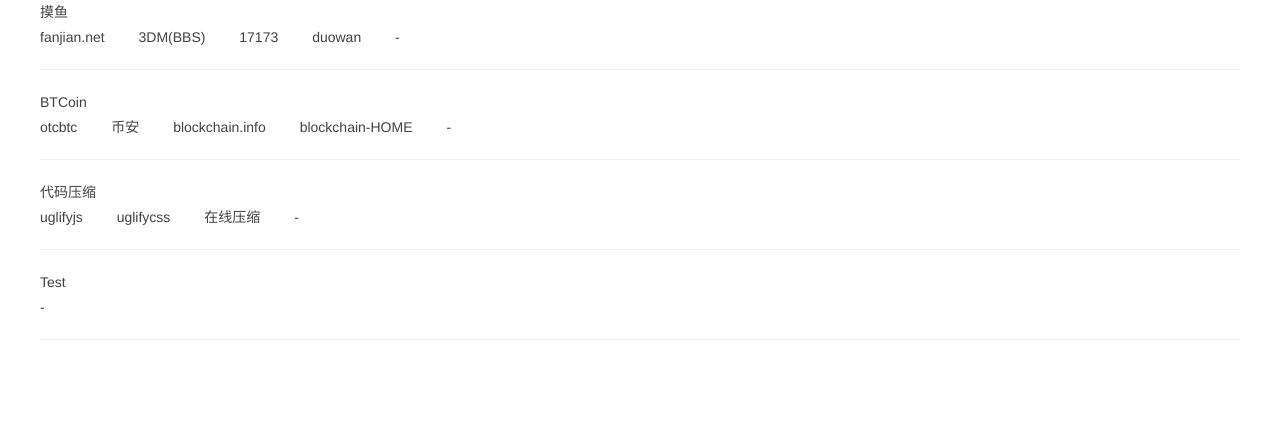
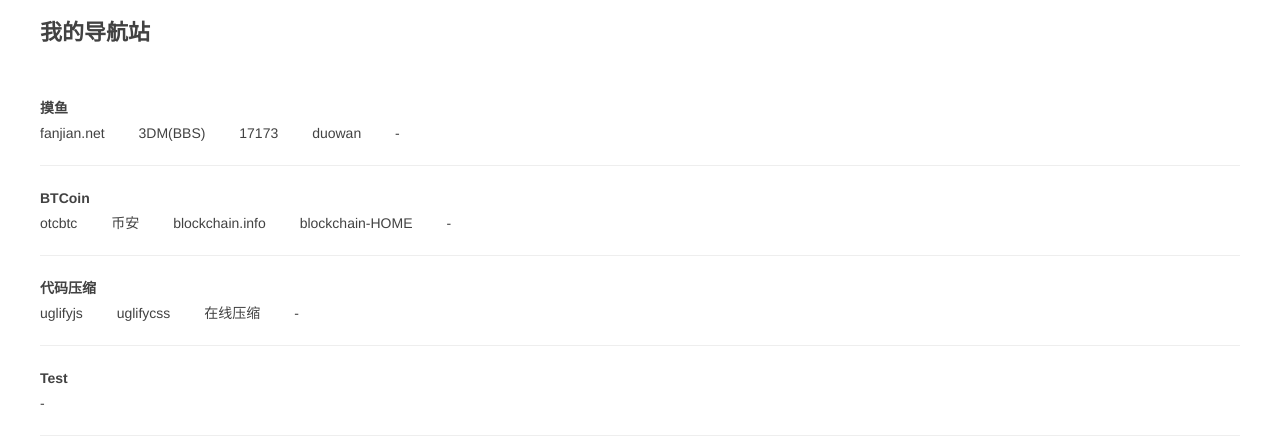
Before and after one commit to ravensWang/ravensWang.github.io, a plain HTML site: page index.html in a window 1280 px wide. Drawn offline with Linux system fonts and the light colour scheme.

Commit message:
Update index.html

```diff
--- a/index.html
+++ b/index.html
@@ -6,6 +6,7 @@
 	<title>导航s</title>
 	<link rel="stylesheet" type="text/css" href="./base.css">
 	<style type="text/css">
+		dl	{padding-top: 30px;}
 		dt	{font-weight: bold;}
 		dd	{overflow: hidden;padding-bottom: 20px;margin-bottom: 20px;border-bottom: 1px solid #eee;}
 		dd a	{flex: left;margin-right: 30px;}
@@ -14,7 +15,9 @@
 <body>
 
 	<dir class="Page">
-		<dl>摸鱼</dl>
+		<h1 style="font-size: 22px;line-height: 3;">我的导航站</h1>
+		<dl>
+			<dt>摸鱼</dt>
 			<dd>
 				<a href="http://www.fanjian.net/" target="_blank">fanjian.net</a>
 				<a href="http://bbs.3dmgame.com/" target="_blank">3DM(BBS)</a>
@@ -22,7 +25,7 @@
 				<a href="http://www.duowan.com/" target="_blank">duowan</a>
 				<a href="" target="_blank">-</a>
 			</dd>
-		<dl>BTCoin</dl>
+			<dt>BTCoin</dt>
 			<dd>
 				<a href="https://otcbtc.com/" target="_blank">otcbtc</a>
 				<a href="https://www.binance.com/" target="_blank">币安</a>
@@ -30,17 +33,18 @@
 				<a href="https://blockchain.info/wallet/#/home" target="_blank">blockchain-HOME</a>
 				<a href="" target="_blank">-</a>
 			</dd>
-		<dl>代码压缩</dl>
+			<dt>代码压缩</dt>
 			<dd>
 				<a href="http://lisperator.net/uglifyjs/" target="_blank">uglifyjs</a>
 				<a href="https://www.npmjs.com/package/uglifycss" target="_blank">uglifycss</a>
 				<a href="http://tool.oschina.net/jscompress/" target="_blank">在线压缩</a>
 				<a href="" target="_blank">-</a>
 			</dd>
-		<dl>Test</dl>
+			<dt>Test</dt>
 			<dd>
 				<a href="" target="_blank">-</a>
 			</dd>
+		</dl>
 	</dir>
 
 </body>
```
Lines whose indentation alone changed are shown as unchanged.
